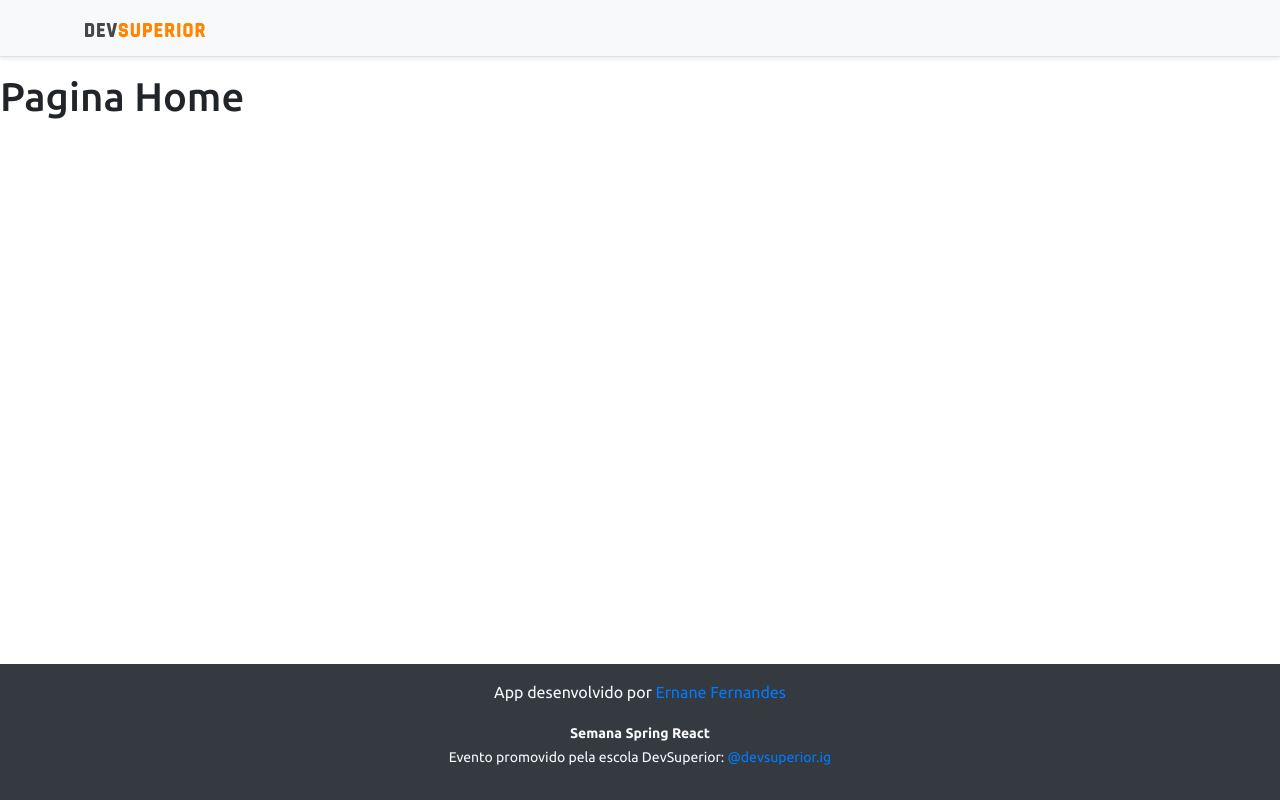
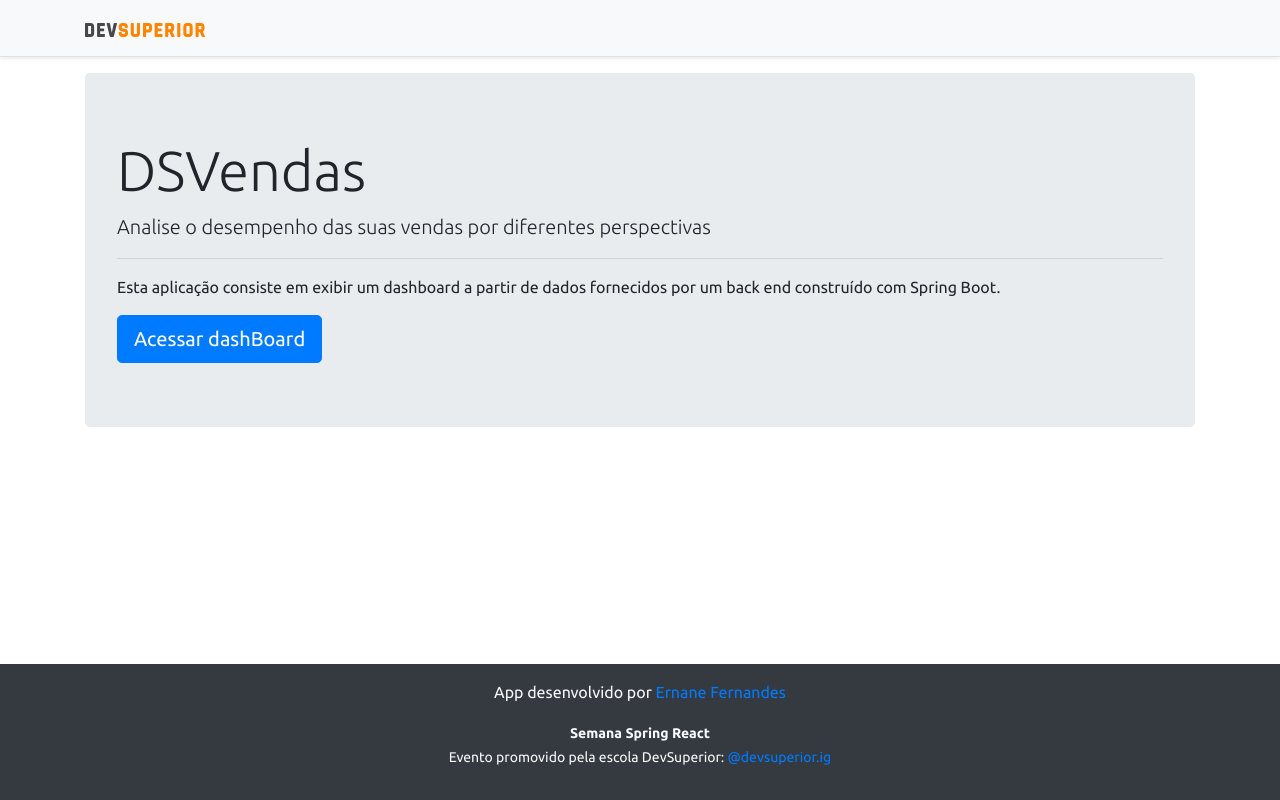
Before and after one commit to ernanefernandes/projeto-sd3, a React (Create React App) app in the folder frontend/: page / in a window 1280 px wide. Built offline with nearby package versions, Linux system fonts and the light colour scheme.

Commit message:
Home navigation

```diff
--- a/frontend/src/components/NavBar/index.tsx
+++ b/frontend/src/components/NavBar/index.tsx
@@ -1,10 +1,13 @@
 import ImgDsDark from 'assets/img/ds-dark.svg'
+import { Link } from 'react-router-dom';
 const NavBar = () => {
   return (
     <div className="d-flex flex-column flex-md-row align-items-center p-3 px-md-4 mb-3 bg-light border-bottom shadow-sm">
       <div className="container">
         <nav className="my-2 my-md-0 mr-md-3">
+          <Link to="/">
             <img src={ImgDsDark} alt="DevSuperior" width="120" />
+          </Link>
         </nav>
       </div>
     </div>
--- a/frontend/src/pages/Home/index.tsx
+++ b/frontend/src/pages/Home/index.tsx
@@ -1,11 +1,20 @@
 import Footer from "components/Footer";
 import NavBar from "components/NavBar";
+import { Link } from "react-router-dom";
 
 const Home = () => {
   return (
     <>
       <NavBar />
-      <h1>Pagina Home </h1>
+      <div className="container">
+        <div className="jumbotron">
+          <h1 className="display-4">DSVendas</h1>
+          <p className="lead">Analise o desempenho das suas vendas por diferentes perspectivas</p>
+          <hr />
+          <p>Esta aplicação consiste em exibir um dashboard a partir de dados fornecidos por um back end construído com Spring Boot.</p>
+          <Link className="btn btn-primary btn-lg" to="/dashboard" >Acessar dashBoard </Link>
+        </div>
+      </div>
       <Footer />
     </>
   );
```
Lines whose indentation alone changed are shown as unchanged.
